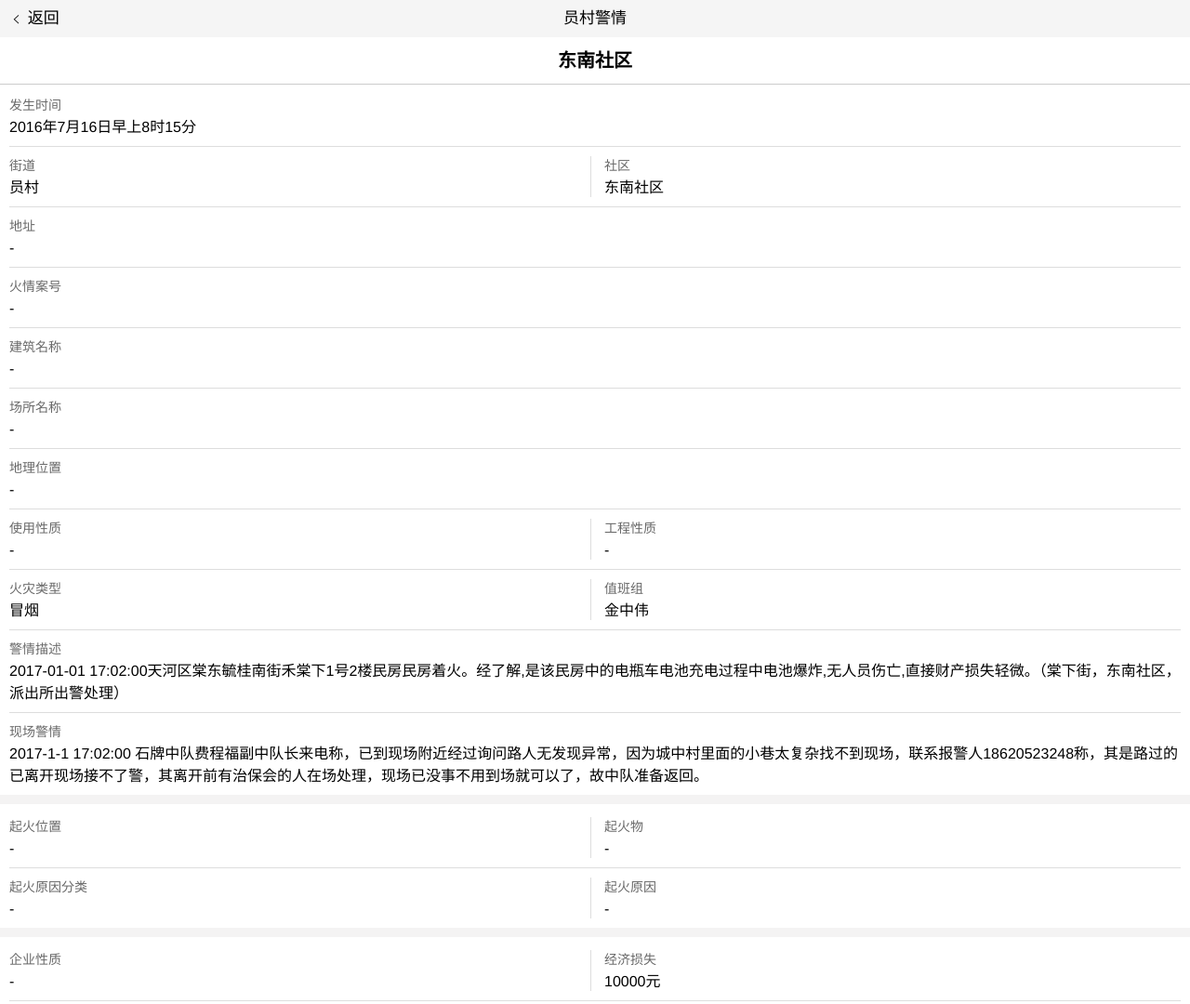
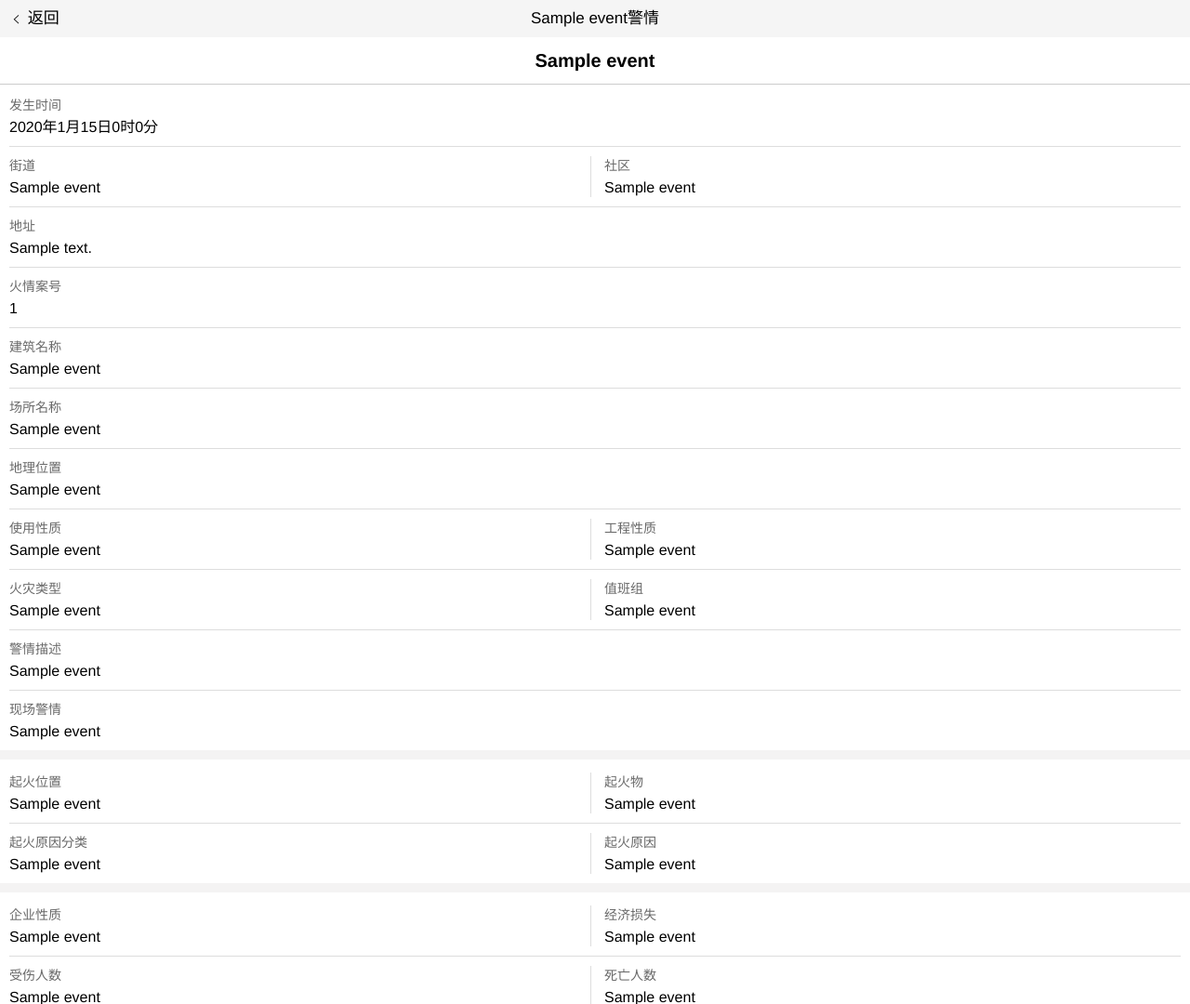
Before and after one commit to ggkbigdata-opensource/FireVisual, a Spring app: page /alarm/alarm-fire-detail in a window 1280 px wide. Shown: the part 70-1150 px from the top of the page at 93% size. Run offline with Thymeleaf, Linux system fonts and the light colour scheme; the template is opened without the code that fills it: most values are stand-ins (such as "Sample title", 1, 10 or a date in 2020); data that the repository does not hold is empty.

Commit message:
页面提交

```diff
--- a/src/main/resources/static/css/style.css
+++ b/src/main/resources/static/css/style.css
@@ -749,8 +749,13 @@ body,
 	width: 100%;
 	background-color: #ddd;
 }
+.groupList.recordList .mui-row .mui-col-xs-4,
+.groupList.recordList .mui-row .mui-col-xs-8,
 .groupList.recordList .mui-row .mui-col-xs-6 {
 	margin-top: 5px;
+}
+.listBox .groupList.recordList .mui-row:after {
+	display: none;
 }
 .groupList.recordList .mui-row .tit {
 	margin-right: 0;
--- a/src/main/resources/templates/alarm/alarm-fire-detail.html
+++ b/src/main/resources/templates/alarm/alarm-fire-detail.html
@@ -17,8 +17,8 @@
 				<div id="offCanvasContentScroll" class="mui-content mui-scroll-wrapper">
 					<div class="mui-scroll">
 						<div class="filterBox">
-							<h1>员村警情</h1>
-							<a th:href="@{/app/fireEvent/toStreeEvent}" class="fl btn-filter" >
+							<h1><span th:text="${event.streetName}"></span>警情</h1>
+							<a href="#" class="fl btn-filter" id="pageBack">
 								<i class="mui-icon mui-icon-arrowleft"></i>
 								返回
 							</a>
@@ -26,70 +26,70 @@
 						<div class="mui-content-padded" id="contentBox">
 							<!-- 内容区域 -->
 							<div class="profileBox">
-								<h1 class="profileTit">东南社区</h1>
+								<h1 class="profileTit" th:text="${event.blockName} ==''? '-':${event.blockName}"></h1>
 								<div class="mui-row ">
 							        <div class="mui-col-xs-12 profile-items">
 							        	<h2>发生时间</h2>
-							        	<p>2016年7月16日早上8时15分</p>
+							        	<p id="occurTimes"></p>
 							        </div>
 							        <div class="mui-col-xs-12 profile-items mui-row">
 							        	<div class="mui-col-xs-6">
 								        	<h2>街道</h2>
-								        	<p>员村</p>
+								        	<p th:text="${event.streetName}"></p>
 								        </div>
 							        	<div class="mui-col-xs-6">
 								        	<h2>社区</h2>
-								        	<p>东南社区</p>
+								        	<p th:text="${event.blockName} ==''?'-':${event.blockName}"></p>
 								        </div>
 							        </div>
 							        <div class="mui-col-xs-12 profile-items">
 							        	<h2>地址</h2>
-							        	<p>-</p>
+							        	<p th:text="${event.address} ==''?'-':${event.address}"></p>
 							        </div>
 							        <div class="mui-col-xs-12 profile-items">
 							        	<h2>火情案号</h2>
-							        	<p>-</p>
+							        	<p th:text="${event.caseNumber} ==''?'-':${event.caseNumber}"></p>
 							        </div>
 							        <div class="mui-col-xs-12 profile-items">
 							        	<h2>建筑名称</h2>
-							        	<p>-</p>
+							        	<p th:text="${event.buildingName} ==''?'-':${event.buildingName}">-</p>
 							        </div>
 							        <div class="mui-col-xs-12 profile-items">
 							        	<h2>场所名称</h2>
-							        	<p>-</p>
+							        	<p th:text="${event.placeName} ==''?'-':${event.placeName}">-</p>
 							        </div>
 							        <div class="mui-col-xs-12 profile-items">
 							        	<h2>地理位置</h2>
-							        	<p>-</p>
+							        	<p th:text="${event.buildingName} ==''?'-':${event.buildingName}">-</p>
 							        </div>
 							        <div class="mui-col-xs-12 profile-items mui-row">
 							        	<div class="mui-col-xs-6">
 								        	<h2>使用性质</h2>
-								        	<p>-</p>
+								        	<p th:text="${event.buildingName} ==''?'-':${event.buildingName}">-</p>
 								        </div>
 							        	<div class="mui-col-xs-6">
 								        	<h2>工程性质</h2>
-								        	<p>-</p>
+								        	<p th:text="${event.buildingName} ==''?'-':${event.buildingName}">-</p>
 								        </div>
 							        </div>
 							        <div class="mui-col-xs-12 profile-items mui-row">
 							        	<div class="mui-col-xs-6">
 							        		<h2>火灾类型</h2>
-							        		<p>冒烟</p>
+							        		<p th:text="${event.buildingName} ==''?'-':${event.buildingName}">冒烟</p>
 								        </div>
 							        	<div class="mui-col-xs-6">
 								        	<h2>值班组</h2>
-								        	<p>金中伟</p>
+								        	<p th:text="${event.buildingName} ==''?'-':${event.buildingName}">金中伟</p>
 								        </div>
 							        </div>
 							        <div class="mui-col-xs-12 profile-items">
 							        	<h2>警情描述</h2>
-							        	<p>2017-01-01 17:02:00天河区棠东毓桂南街禾棠下1号2楼民房民房着火。经了解,是该民房中的电瓶车电池充电过程中电池爆炸,无人员伤亡,直接财产损失轻微。（棠下街，东南社区，派出所出警处理）</p>
+							        	<p th:text="${event.buildingName} ==''?'-':${event.buildingName}"></p>
 							        </div>
 
 							        <div class="mui-col-xs-12 profile-items">
 							        	<h2>现场警情</h2>
-							        	<p>2017-1-1  17:02:00 石牌中队费程福副中队长来电称，已到现场附近经过询问路人无发现异常，因为城中村里面的小巷太复杂找不到现场，联系报警人18620523248称，其是路过的已离开现场接不了警，其离开前有治保会的人在场处理，现场已没事不用到场就可以了，故中队准备返回。</p>
+							        	<p th:text="${event.buildingName} ==''?'-':${event.buildingName}"></p>
 							        </div>
 							    </div>
 							    <div class="spaceline10"></div>
@@ -97,21 +97,21 @@
 							        <div class="mui-col-xs-12 profile-items mui-row">
 							        	<div class="mui-col-xs-6">
 							        		<h2>起火位置</h2>
-							        		<p>-</p>
+							        		<p th:text="${event.buildingName} ==''?'-':${event.buildingName}">-</p>
 								        </div>
 							        	<div class="mui-col-xs-6">
 								        	<h2>起火物</h2>
-								        	<p>-</p>
+								        	<p th:text="${event.buildingName} ==''?'-':${event.buildingName}">-</p>
 								        </div>
 							        </div>
 							        <div class="mui-col-xs-12 profile-items mui-row">
 							        	<div class="mui-col-xs-6">
 							        		<h2>起火原因分类</h2>
-							        		<p>-</p>
+							        		<p th:text="${event.buildingName} ==''?'-':${event.buildingName}">-</p>
 								        </div>
 							        	<div class="mui-col-xs-6">
 								        	<h2>起火原因</h2>
-								        	<p>-</p>
+								        	<p th:text="${event.buildingName} ==''?'-':${event.buildingName}">-</p>
 								        </div>
 							        </div>
 							    </div>
@@ -120,31 +120,31 @@
 							        <div class="mui-col-xs-12 profile-items mui-row">
 							        	<div class="mui-col-xs-6">
 							        		<h2>企业性质</h2>
-								        	<p>-</p>
+								        	<p th:text="${event.buildingName} ==''?'-':${event.buildingName}">-</p>
 								        </div>
 							        	<div class="mui-col-xs-6">
 								        	<h2>经济损失</h2>
-							        		<p>10000元</p>
+							        		<p th:text="${event.buildingName} ==''?'-':${event.buildingName}">10000元</p>
 								        </div>
 							        </div>
 							        <div class="mui-col-xs-12 profile-items mui-row">
 							        	<div class="mui-col-xs-6">
 							        		<h2>受伤人数</h2>
-							        		<p>1</p>
+							        		<p th:text="${event.buildingName} ==''?'-':${event.buildingName}">1</p>
 								        </div>
 							        	<div class="mui-col-xs-6">
 								        	<h2>死亡人数</h2>
-								        	<p>1</p>
+								        	<p th:text="${event.buildingName} ==''?'-':${event.buildingName}">1</p>
 								        </div>
 							        </div>
 							        <div class="mui-col-xs-12 profile-items mui-row">
 							        	<div class="mui-col-xs-6">
 							        		<h2>是否有消防手续</h2>
-								        	<p>是</p>
+								        	<p th:text="${event.buildingName} ==''?'-':${event.buildingName}">是</p>
 								        </div>
 							        	<div class="mui-col-xs-6">
 								        	<h2>是否自救</h2>
-							        		<p>否</p>
+							        		<p th:text="${event.buildingName} ==''?'-':${event.buildingName}">否</p>
 								        </div>
 							        </div>
 							    </div>
@@ -152,25 +152,25 @@
 							    <div class="mui-row ">
 							        <div class="mui-col-xs-12 profile-items">
 							        	<h2>消防执法案号</h2>
-							        	<p>-</p>
+							        	<p th:text="${event.buildingName} ==''?'-':${event.buildingName}">-</p>
 							        </div>
 							        <div class="mui-col-xs-12 profile-items mui-row">
 							        	<div class="mui-col-xs-6">
 							        		<h2>微型消防站参与</h2>
-								        	<p>-</p>
+								        	<p th:text="${event.buildingName} ==''?'-':${event.buildingName}">-</p>
 								        </div>
 							        	<div class="mui-col-xs-6">
 								        	<h2>移交部门</h2>
-							        		<p>-</p>
+							        		<p th:text="${event.buildingName} ==''?'-':${event.buildingName}">-</p>
 								        </div>
 							        </div>
 							        <div class="mui-col-xs-12 profile-items">
 							        	<h2>数据创建时间</h2>
-							        	<p>-</p>
+							        	<p th:text="${event.buildingName} ==''?'-':${event.buildingName}">-</p>
 							        </div>
 							        <div class="mui-col-xs-12 profile-items">
 							        	<h2>修改时间</h2>
-							        	<p>-</p>
+							        	<p th:text="${event.buildingName} ==''?'-':${event.buildingName}">-</p>
 							        </div>
 							    </div>
 						    </div>
@@ -189,6 +189,25 @@
 		mui.init();
 
 		function init(){
+			//时间渲染
+			var times= new Date([[${event.occurTime}]]);
+			var year = times.getFullYear();
+			var month = times.getMonth() + 1;
+			var day = times.getDate();
+			var hours = times.getHours();
+			var minutes = times.getMinutes();
+			var seconds = times.getSeconds();
+			var ifDay
+			var str = year + '年' + month + '月' + day + '日' + hours + '时' + minutes + '分';
+			$('#occurTimes').text(str);
+			console.log([[${event}]]);
+			//返回按钮地址
+			var streetId = [[${event.streetId}]];
+			$('#pageBack').bind('tap',function(){
+    	    	mui.openWindow({
+                    url : [[@{/app/fireEvent/streeEvent?streetId=}]] + streetId + '&type=' + [[${event.fireType}]]
+                  });
+    		});
 
 		}
 		init();
```
Also changed, not shown: src/main/resources/templates/alarm/alarm-fire-list.html (+10 -24 lines).
